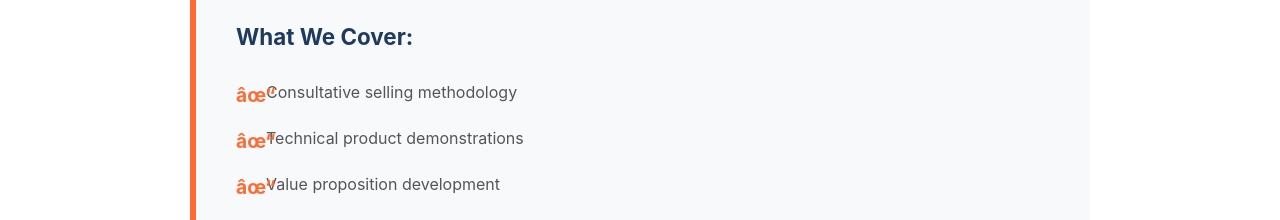
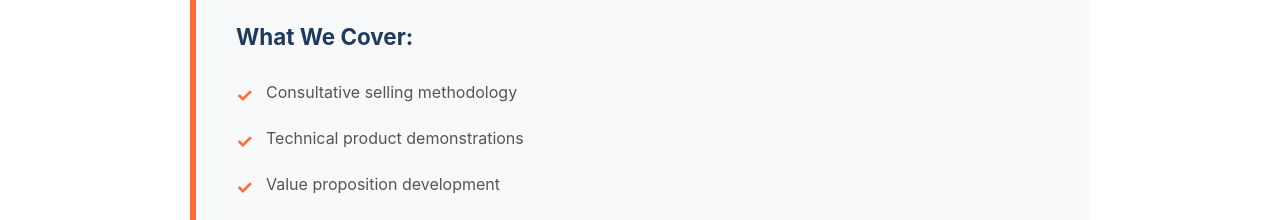
Before and after one commit to giriforteen/forteen-site, a Next.js app: page /services in a window 1280 px wide. Shown: the part 725-945 px from the top of the page. Built offline with nearby package versions, Linux system fonts and the light colour scheme.

Commit message:
Fix checkmark encoding in CSS

```diff
--- a/styles/globals.css
+++ b/styles/globals.css
@@ -606,7 +606,7 @@ nav a.active {
 }
 
 .service-features-list li:before {
-  content: "âœ“";
+  content: "✓";
   position: absolute;
   left: 0;
   color: var(--primary-color);
@@ -767,7 +767,7 @@ nav a.active {
 }
 
 .program-list li:before {
-  content: "âœ“";
+  content: "✓";
   position: absolute;
   left: 0;
   color: var(--primary-color);
```
